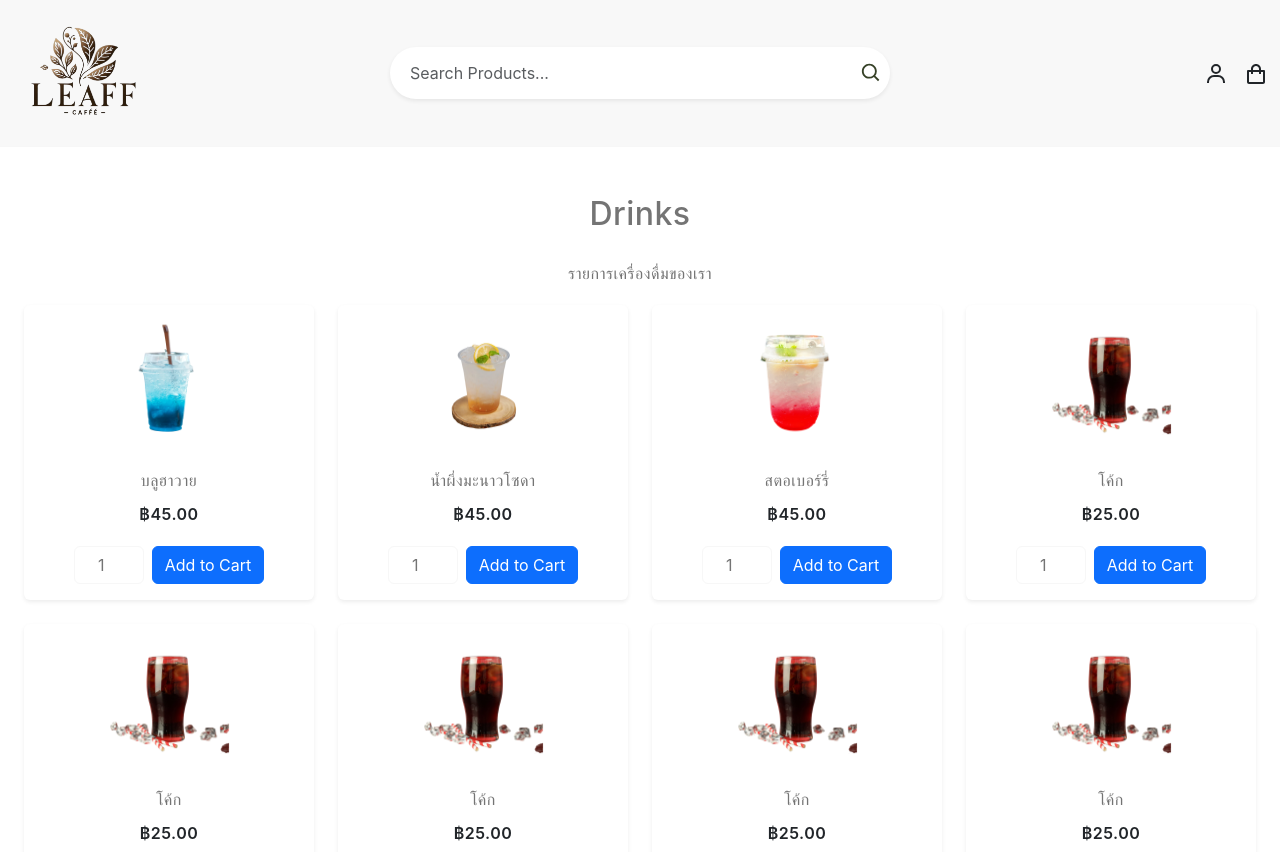
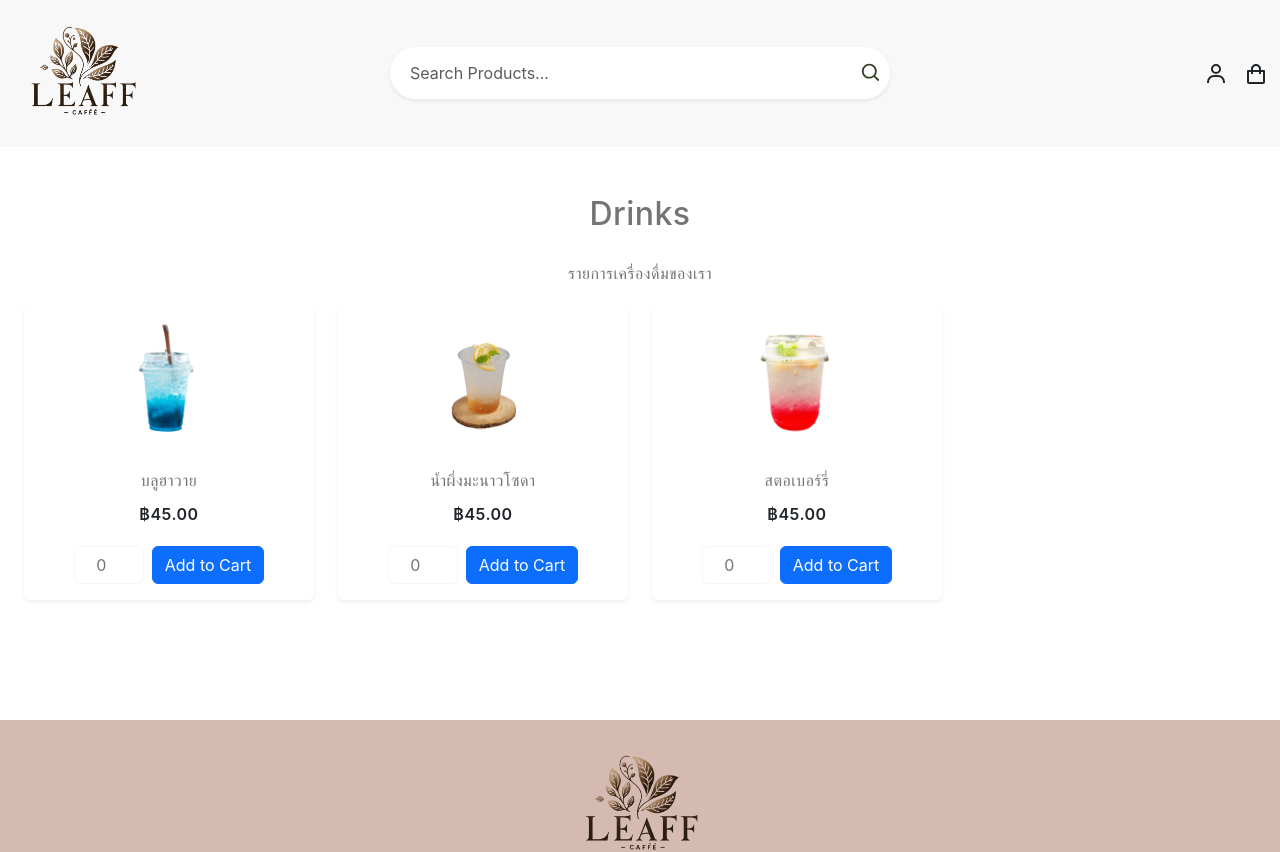
Before and after one commit to imnotppee/coffee-shop-react, a React (Vite) app in the folder frontend/: page /drinks in a window 1280 px wide. Shown: the top 852 px of the page. Built offline with nearby package versions, Linux system fonts and the light colour scheme.

Commit message:
isus dai leaw ja pai tham dashboard

```diff
--- a/frontend/src/pages/Drinks.jsx
+++ b/frontend/src/pages/Drinks.jsx
@@ -11,11 +11,6 @@ const Drinks = () => (
           { img: "images/product-Blue Hawaii.png", title: "บลูฮาวาย", price: "฿45.00" },
           { img: "images/product-Honey Lemon Soda.png", title: "น้ำผึ่งมะนาวโซดา", price: "฿45.00" },
           { img: "images/product-Strawberry Soda.png", title: "สตอเบอร์รี่", price: "฿45.00" },
-          { img: "images/product-Coke.png", title: "โค้ก", price: "฿25.00" },
-          { img: "images/product-Coke.png", title: "โค้ก", price: "฿25.00" },
-          { img: "images/product-Coke.png", title: "โค้ก", price: "฿25.00" },
-          { img: "images/product-Coke.png", title: "โค้ก", price: "฿25.00" },
-          { img: "images/product-Coke.png", title: "โค้ก", price: "฿25.00" },
         ].map((product, i) => (
           <div key={i} className="col-sm-6 col-md-4 col-lg-3 mb-4">
             <div className="card text-center shadow-sm border-0 h-100">
@@ -31,7 +26,7 @@ const Drinks = () => (
                 <div className="d-flex gap-2 justify-content-center mt-auto">
                   <input
                     type="number"
-                    defaultValue={1}
+                    defaultValue={0}
                     className="form-control text-center quantity"
                     style={{ width: '70px' }}
                   />
--- a/frontend/src/pages/Snack.jsx
+++ b/frontend/src/pages/Snack.jsx
@@ -10,11 +10,6 @@ const Snack = () => (
         {[
           { img: "images/product-Spring Rolls.png", title: "ปอเปี๊ยะทอด", price: "฿60.00" },
           { img: "images/product-Sandwich.png", title: "แซนด์วิช", price: "฿40.00" },
-          { img: "images/product-French Fries.png", title: "เฟรนฟราย", price: "฿50.00" },
-          { img: "images/product-French Fries.png", title: "เฟรนฟราย", price: "฿50.00" },
-          { img: "images/product-French Fries.png", title: "เฟรนฟราย", price: "฿50.00" },
-          { img: "images/product-French Fries.png", title: "เฟรนฟราย", price: "฿50.00" },
-          { img: "images/product-French Fries.png", title: "เฟรนฟราย", price: "฿50.00" },
           { img: "images/product-French Fries.png", title: "เฟรนฟราย", price: "฿50.00" },
         ].map((product, i) => (
           <div key={i} className="col-sm-6 col-md-4 col-lg-3 mb-4">
--- a/frontend/src/style.css
+++ b/frontend/src/style.css
@@ -1,6 +1,10 @@
+body, html, #root {
+  margin: 0;
+  padding: 0;
+  width: 100%;
+}
+
 body {
-  padding-left: 0;
-  padding-right: 0;
   --heading-font: "Inter", sans-serif;
   --bs-link-color: #333;
   --bs-link-hover-color: #333;
@@ -19,7 +23,6 @@ body {
   --bs-secondary-rgb: 54, 65, 39;
   --bs-danger: #F95F09;
   --bs-danger-rgb: 249, 95, 9;
-  --bs-success: #a3be4c;
   --bs-success-rgb: 163, 190, 76;
   --bs-primary-bg-subtle: #FFF9EB;
   --bs-success-bg-subtle: #eef5e5;
```
